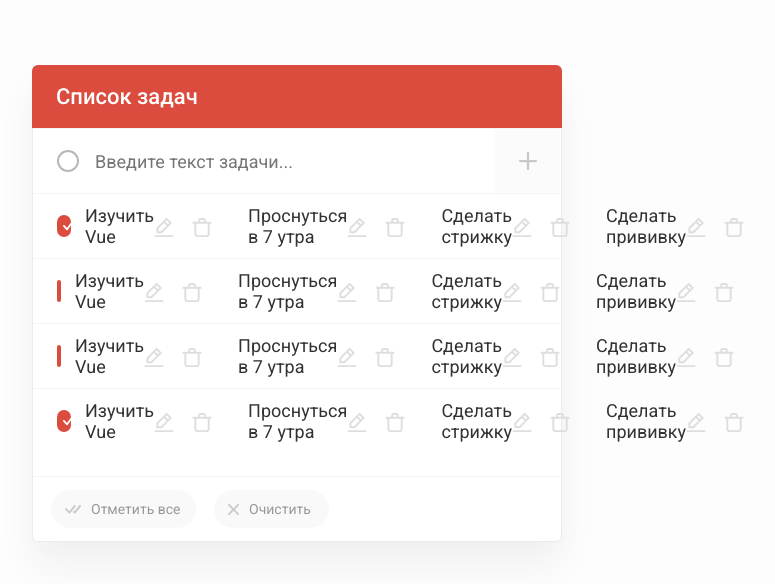
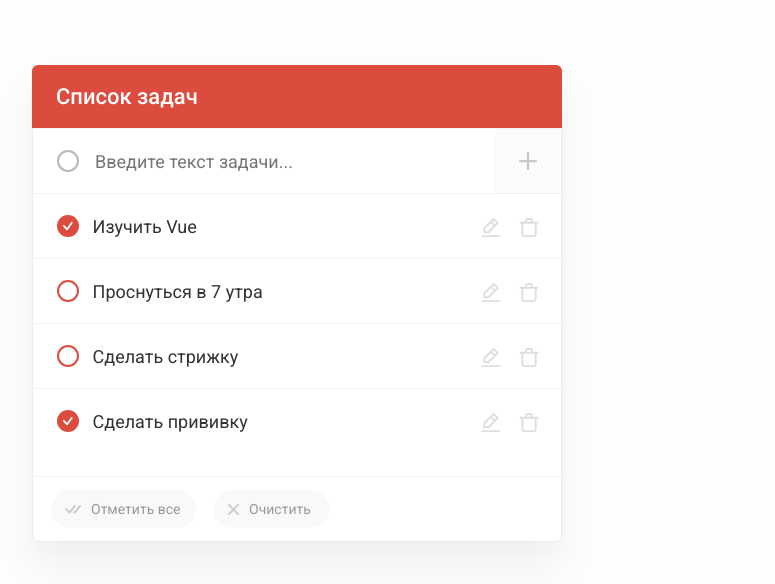
Before and after one commit to thebestdevelopering/vue-todolist, a Vue app: page / in a window 1280 px wide. Shown: the top 584 px of the page, without its empty margins (343-1118 px from the left). Built offline with nearby package versions, Linux system fonts and the light colour scheme.

Commit message:
fixed minor bugs

```diff
--- /dev/null
+++ b/src/components/HeaderBox.vue
@@ -0,0 +1,5 @@
+<template>
+  <div class="header">
+    <p class="header__text_title">Список задач</p>
+  </div>
+</template>
--- /dev/null
+++ b/src/components/ListItem.vue
@@ -0,0 +1,34 @@
+<template>
+  <div class="main--tasks">
+    <radio-box :checked="checked" />
+    <div class="main--tasks__text">{{ note }}</div>
+    <div class="main--tasks__actions">
+      <div class="main--tasks__actions_block">
+        <img class="main--task_edit" src="../assets/images/Edit.svg" alt="" />
+      </div>
+      <div class="main--tasks__actions_block">
+        <img class="main--task_delete" src="../assets/images/Cart.svg" alt="" />
+      </div>
+    </div>
+  </div>
+</template>
+
+<script>
+import RadioBox from './RadioBox.vue';
+
+export default {
+  components: {
+    RadioBox,
+  },
+  props: {
+    note: {
+      type: String,
+      required: true,
+    },
+    checked: {
+      type: Boolean,
+      required: true,
+    },
+  },
+};
+</script>
--- a/src/components/MainPage.vue
+++ b/src/components/MainPage.vue
@@ -1,9 +1,7 @@
 <template>
   <div class="container">
     <div class="todolist">
-      <div class="header">
-        <p class="header__text_title">Список задач</p>
-      </div>
+      <HeaderBox />
       <div class="main">
         <div class="main--tasks">
           <RadioBox disabled />
@@ -16,15 +14,13 @@
             <img src="../assets/images/Plus.svg" alt="" />
           </div>
         </div>
-        <div class="main--tasks" v-for="task in tasks" :key="task">
-          <radio-box :checked="task.checked" />
-          <list-item
-            v-for="task in tasks"
-            :key="task"
-            :note="task.note"
-            :checked="task.checked"
-          />
-        </div>
+
+        <list-item
+          v-for="task in tasks"
+          :key="task.note"
+          :note="task.note"
+          :checked="Boolean(task.checked)"
+        />
       </div>
       <div class="footer">
         <div class="footer--btn">
@@ -53,8 +49,9 @@
 </template>
 
 <script>
-import ListItem from './list-item.vue';
-import RadioBox from './radio-box.vue';
+import ListItem from './ListItem.vue';
+import RadioBox from './RadioBox.vue';
+import HeaderBox from './HeaderBox.vue';
 
 export default {
   data() {
@@ -70,6 +67,7 @@ export default {
   components: {
     ListItem,
     RadioBox,
+    HeaderBox,
   },
 };
 </script>
--- a/src/components/list-item.vue
+++ /dev/null
@@ -1,20 +0,0 @@
-<template>
-  <div class="main--tasks__text">{{ note }}</div>
-  <div class="main--tasks__actions">
-    <div class="main--tasks__actions_block">
-      <img class="main--task_edit" src="../assets/images/Edit.svg" alt="" />
-    </div>
-    <div class="main--tasks__actions_block">
-      <img class="main--task_delete" src="../assets/images/Cart.svg" alt="" />
-    </div>
-  </div>
-</template>
-
-<script>
-export default {
-  props: {
-    note: String,
-    checked: Boolean,
-  },
-};
-</script>
```
Also changed, not shown: src/components/RadioBox.vue (renamed from src/components/radio-box.vue).
